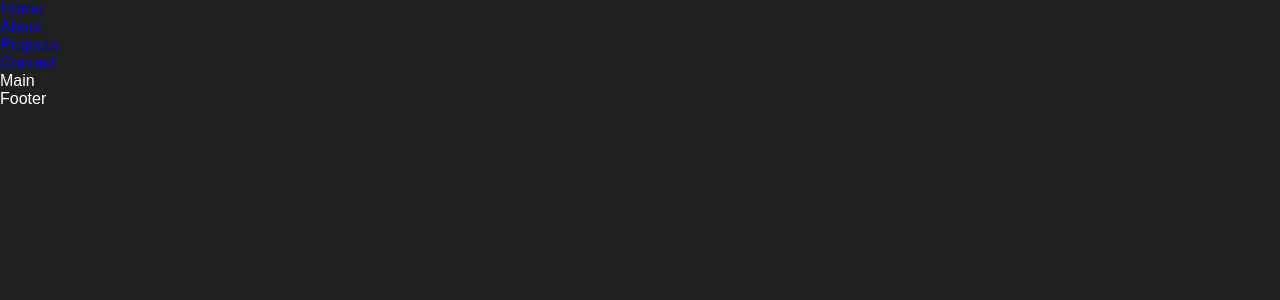
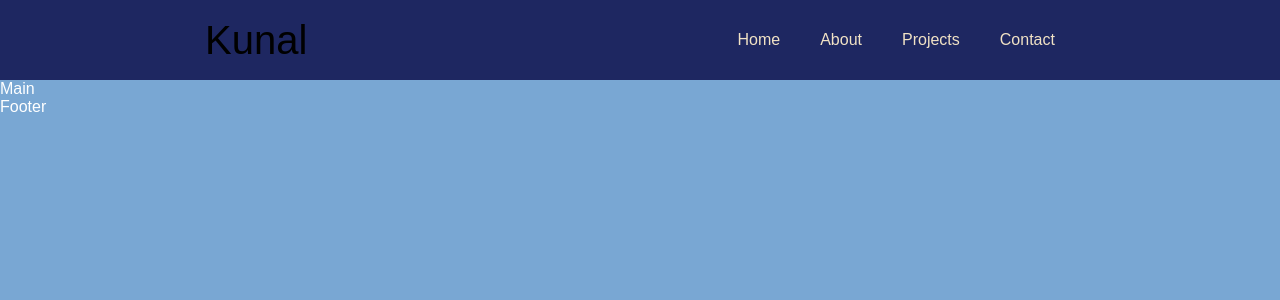
Before and after one commit to kunalkatara12/MyPortfolio, a React (Create React App) app: page / in a window 1280 px wide. Shown: the top 300 px of the page. Built offline with nearby package versions, Linux system fonts and the light colour scheme.

Commit message:
new changes 26-10-22 15:24

```diff
--- a/src/App.css
+++ b/src/App.css
@@ -5,6 +5,6 @@
   box-sizing: border-box;
 }
 body{
-  background: #202020;
+  background: #79a7d3;
   color: #fff;
 }
--- a/src/components/Navbar.jsx
+++ b/src/components/Navbar.jsx
@@ -3,7 +3,10 @@ import "./style.css";
 const Navbar = () => {
   return (
     <>
-      <nav>
+      <nav className="navbar">
+        <div>
+            Kunal
+        </div>
         <ul className="app__navbar-links">
           {["Home", "About", "Projects",  "Contact"].map((item) => (
             <li className="app__flex p-text" key={`link-${item}`}>
--- a/src/components/style.css
+++ b/src/components/style.css
@@ -1,3 +1,65 @@
 /* Navbar */
+.navbar{
+    width: 100%;
+    height:10vh;
+    display: flex;
+    justify-content: space-around;
+    align-items: center;
+    background-color: #1e2761;
+}
+nav div{
+    font-size: 5vh;
+    color: rgb(230, 230, 230);
+    background-image: linear-gradient(to right,
+                #54b3d6,
+                #54b3d6 50%,
+                #000 50%);
+        background-size: 200% 100%;
+        background-position: -100%;
+        -webkit-background-clip: text;
+        background-clip: text;
+        -webkit-text-fill-color: transparent;
+        transition: all 0.3s ease-in-out;
+}
 
+nav div:before {
+    content: '';
+    background: #54b3d6;
+    display: block;
+    position: absolute;
+    bottom: -3px;
+    left: 0;
+    width: 0;
+    height: 3px;
+}
+nav div:hover {
+    background-position: 0;
+    font-size: 40px;
+        transform: translateY(-2px);
+        font-weight: 900;
+        /* --d: 51%; */
+}
+
+nav ul li{
+    display: inline-block;
+    list-style: none;
+    margin: 10px 20px ;
+}
+nav ul li a{
+    color: rgb(241, 226, 197);
+    text-decoration: none;
+        background:
+                linear-gradient(rgb(251, 255, 197) 0 0) 0 100%/var(--d, 0) 3px no-repeat,
+                linear-gradient(rgb(251, 255, 197) 0 0) 100% 100%/var(--d, 0) 3px no-repeat;
+            transition: 0.5s;
+}
+
+
+
+nav ul li a:hover {
+    --d: 51%;
+    font-size: large;
+    transform: translateY(2px);
+    font-weight:900 ;
+}
 /* Navbar */
```
